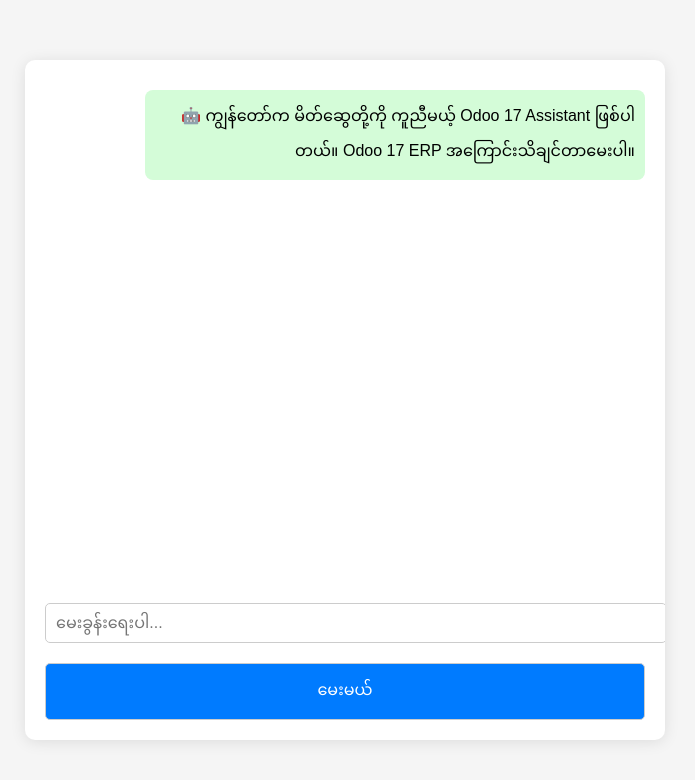
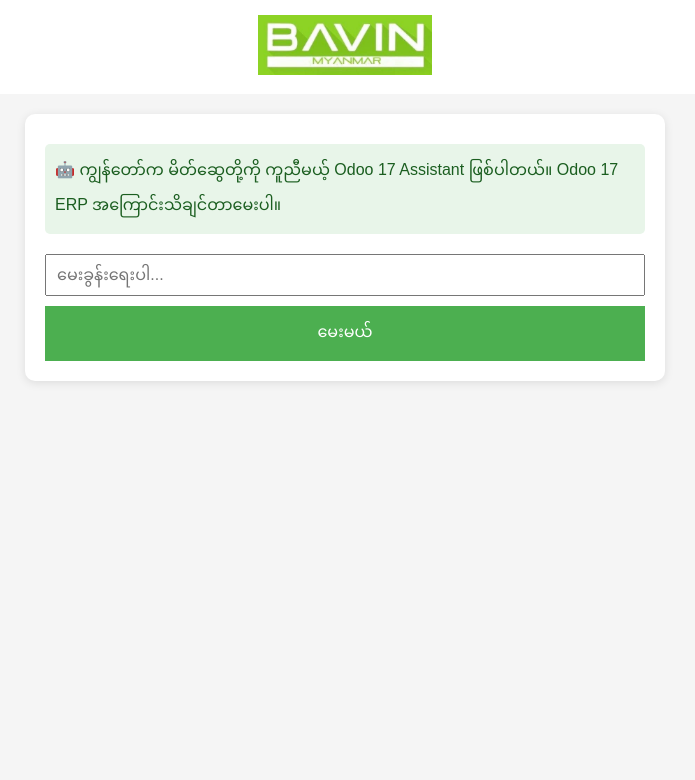
Before and after one commit to koazmin/MEEC-odoo-bot, a plain HTML site: page index.html in a window 1280 px wide. Shown: the whole page, without its empty margins (295-990 px from the left). Drawn offline with Linux system fonts and the light colour scheme.

Commit message:
Add files via upload

```diff
--- a/index.html
+++ b/index.html
@@ -5,92 +5,78 @@
   <meta name="viewport" content="width=device-width, initial-scale=1.0"/>
   <title>Odoo 17 Assistant (Bavin)</title>
   <style>
-    /* General Styles */
     body {
-      font-family: 'Arial', sans-serif;
+      font-family: sans-serif;
       background: #f5f5f5;
       margin: 0;
       padding: 0;
-      display: flex;
-      justify-content: center;
-      align-items: center;
-      height: 100vh;
-      flex-direction: column;
     }
 
-    /* Chatbox Styles */
     #chat {
-      width: 100%;
       max-width: 600px;
+      margin: 20px auto;
       background: white;
       padding: 20px;
       border-radius: 10px;
-      box-shadow: 0 2px 15px rgba(0, 0, 0, 0.1);
-      overflow: hidden;
-      height: 80vh;
-      display: flex;
-      flex-direction: column;
+      box-shadow: 0 2px 10px rgba(0,0,0,0.1);
     }
 
-    /* Message Styles */
     .message {
       margin: 10px 0;
       padding: 10px;
-      border-radius: 8px;
-      max-width: 80%;
-      word-wrap: break-word;
+      border-radius: 5px;
     }
 
-    /* User message */
     .user {
-      background-color: #d1e7ff;
-      align-self: flex-start;
+      background-color: #e6f0ff;
+      color: #003366;
+      text-align: right;
+    }
+
+    .bot {
+      background-color: #e8f5e9;
+      color: #1b5e20;
       text-align: left;
     }
 
-    /* Bot message */
-    .bot {
-      background-color: #d4fcd8;
-      align-self: flex-end;
-      text-align: right;
-    }
-
-    /* Input Styles */
     input, button {
       font-size: 16px;
       padding: 10px;
-      margin-top: 20px;
+      margin-top: 10px;
       width: 100%;
-      border: 1px solid #ccc;
-      border-radius: 5px;
-      outline: none;
-    }
-
-    input:focus, button:focus {
-      border-color: #007bff;
+      box-sizing: border-box;
     }
 
     button {
-      background-color: #007bff;
+      background-color: #4CAF50;
       color: white;
+      border: none;
       cursor: pointer;
-      transition: background-color 0.3s;
     }
 
     button:hover {
-      background-color: #0056b3;
+      background-color: #45a049;
     }
 
-    /* Scrollbar Styles */
-    #messages {
-      overflow-y: auto;
-      flex-grow: 1;
-      padding-right: 10px;
+    #logo-container {
+      text-align: center;
+      padding: 15px 0;
+      background-color: white;
+    }
+
+    #logo-container img {
+      max-height: 60px;
     }
   </style>
 </head>
 <body>
 
+  <!-- Logo Section -->
+  <div id="logo-container">
+    <img src="logo.png" alt="Logo" />
+  </div>
+
+  <!-- Chat Section -->
   <div id="chat">
     <div class="message bot">🤖 ကျွန်တော်က မိတ်ဆွေတို့ကို ကူညီမယ့် Odoo 17 Assistant ဖြစ်ပါတယ်။ Odoo 17 ERP အကြောင်းသိချင်တာမေးပါ။</div>
     <div id="messages"></div>
--- a/script.js
+++ b/script.js
@@ -15,7 +15,7 @@
   userInput.value = "";
 
   // Show loading message while waiting for the bot response
-  displayMessage("🤖 မေ့လျော့နေပါတယ်...", 'bot');
+  displayMessage("🤖 မေးခွန်းကိုဖြေဖို့ကြိုးစားနေပါတယ်...", 'bot');
 
   try {
     // Send question to Gemini API
@@ -50,7 +50,7 @@
     updateBotMessage(reply);
   } catch (error) {
     // In case of an error, show an error message
-    updateBotMessage("🤖 ဆက်သွယ်မှုအမှား ဖြစ်နေပါသည်။ ပြန်လည်ကြိုးစားပါ။");
+    updateBotMessage("🤖 ဆက်သွယ်မှုမအောင်မြင်ပါ။ ပြန်လည်ကြိုးစားပါ။");
     console.error("Error:", error);
   }
 }
```
